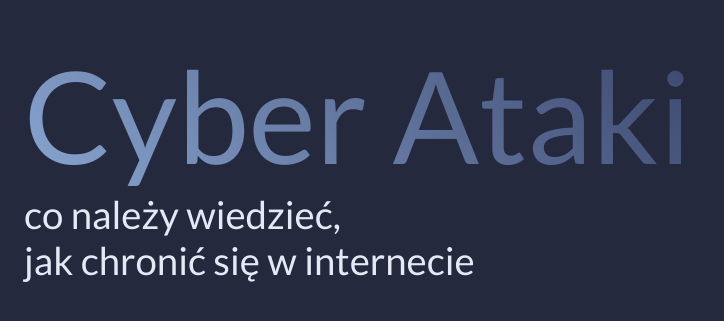
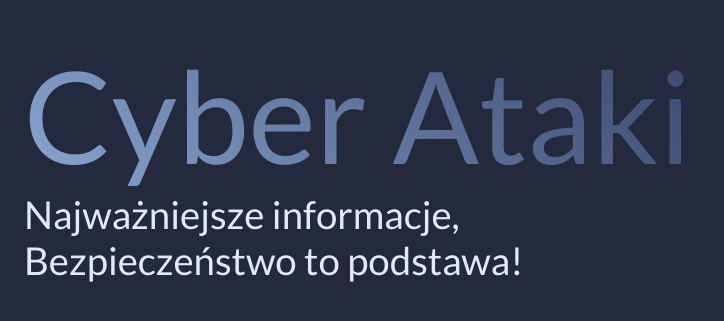
Before and after one commit to katwarwas/bezpieczni-app, a Python web app: template templates/main.html in a window 1280 px wide. Shown: the part 242-563 px from the top of the page, without its empty margins (0-724 px from the left). Run offline with Jinja, Linux system fonts and the light colour scheme; the template is opened without the code that fills it, so the values that code supplies are empty; some libraries are stand-ins or nearby versions.

Commit message:
change main page

```diff
--- a/templates/main.html
+++ b/templates/main.html
@@ -1,8 +1,8 @@
 {% extends "base.html" %} {% block content %}
 <figure>
   <h2>
-    <span class="content">Cyber Ataki</span><br />co należy wiedzieć,<br />jak
-    chronić się w internecie
+    <span class="content">Cyber Ataki</span><br />Najważniejsze informacje,<br />Bezpieczeństwo
+    to podstawa!
   </h2>
 </figure>
 {% endblock %}
```
